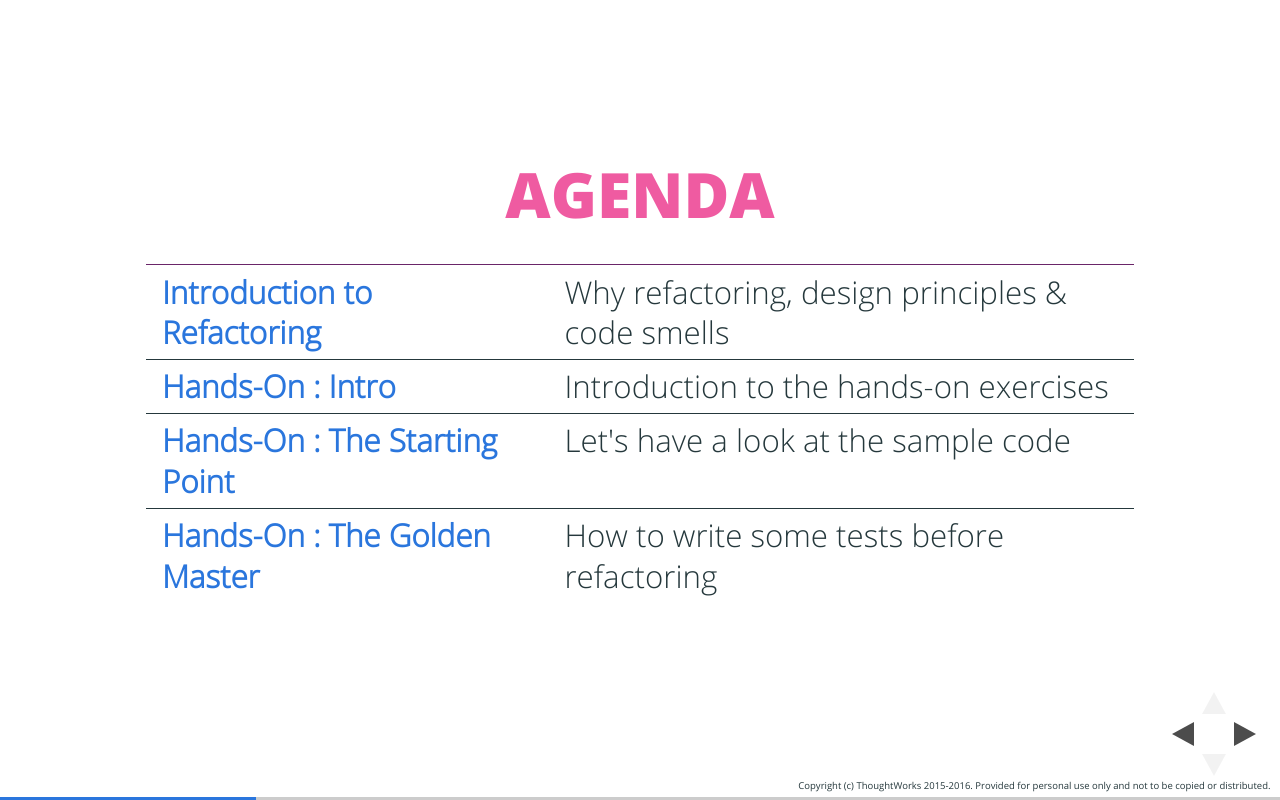
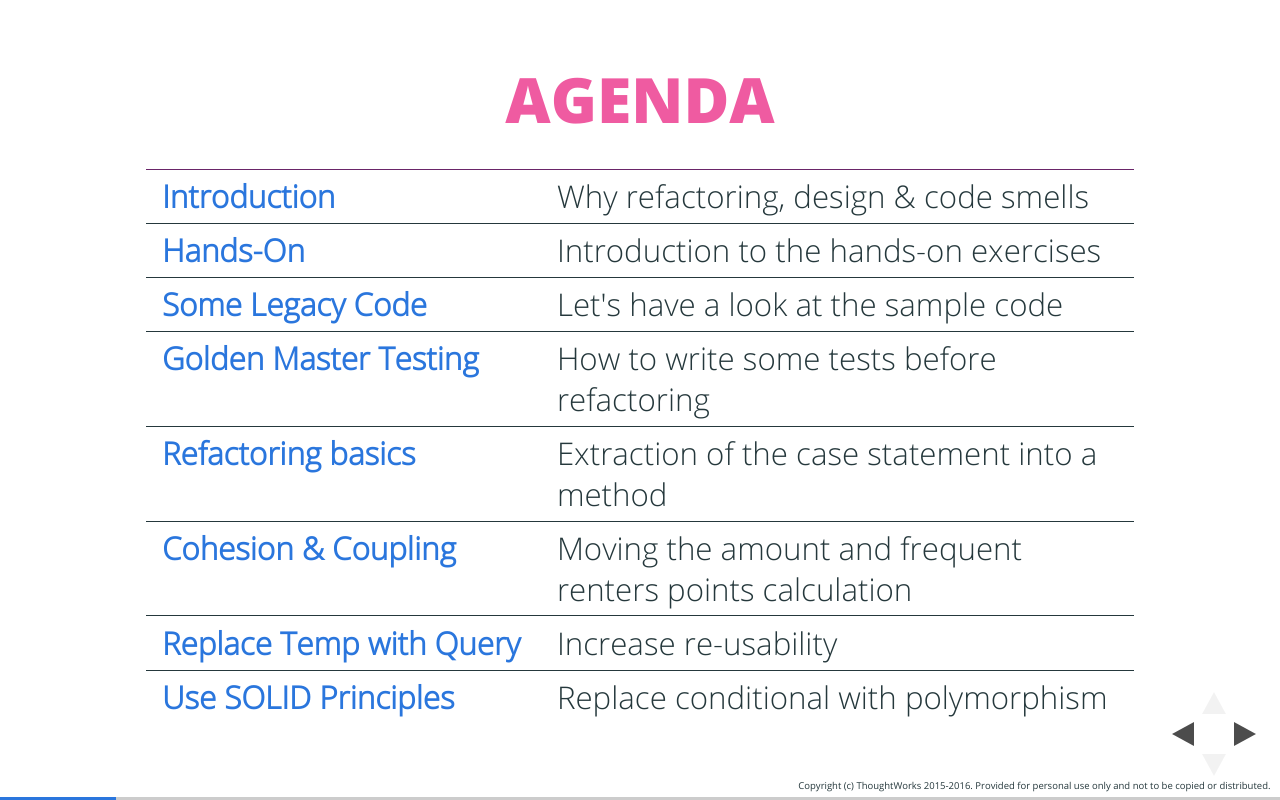
Before and after one commit to Women-Who-Code-Brisbane/refactoring-workshop-slides, a plain HTML site: page index.html in a window 1280 px wide. Both pictures are taken after a click on the button 1251 px from the left and 734 px from the top of the page. Drawn offline with nearby package versions, Linux system fonts and the light colour scheme; files that its build step writes are made by us from their sources.

Commit message:
Added full agenda and blank pages for each chapter

```diff
--- a/index.html
+++ b/index.html
@@ -52,7 +52,7 @@
           <table style="font-size:0.8em">
             <thead class="purple">
               <tr>
-                <th>
+                <th width="40%">
                 </th>
                 <th>
                 </th>
@@ -60,20 +60,36 @@
             </thead>
             <tbody>
               <tr>
-                <td><strong><a href="#/intro">Introduction to Refactoring</a></strong></td>
-                <td>Why refactoring, design principles & code smells</td>
+                <td><strong><a href="#/intro">Introduction</a></strong></td>
+                <td>Why refactoring, design & code smells</td>
               </tr>
               <tr>
-                <td><strong><a href="#/prac-0">Hands-On : Intro</a></strong></td>
+                <td><strong><a href="#/prac-0">Hands-On</a></strong></td>
                 <td>Introduction to the hands-on exercises</td>
               </tr>
               <tr>
-                <td><strong><a href="#/prac-1">Hands-On : The Starting Point</a></strong></td>
+                <td><strong><a href="#/prac-1">Some Legacy Code</a></strong></td>
                 <td>Let's have a look at the sample code</td>
               </tr>
               <tr>
-                <td><strong><a href="#/prac-2">Hands-On : The Golden Master</a></strong></td>
+                <td><strong><a href="#/prac-2">Golden Master Testing</a></strong></td>
                 <td>How to write some tests before refactoring</td>
+              </tr>
+              <tr>
+                <td><strong><a href="#/prac-3">Refactoring basics</a></strong></td>
+                <td>Extraction of the case statement into a method</td>
+              </tr>
+              <tr>
+                <td><strong><a href="#/prac-4">Cohesion & Coupling</a></strong></td>
+                <td>Moving the amount and frequent renters points calculation</td>
+              </tr>
+              <tr>
+                <td><strong><a href="#/prac-5">Replace Temp with Query</a></strong></td>
+                <td>Increase re-usability</td>
+              </tr>
+              <tr>
+                <td><strong><a href="#/prac-6">Use SOLID Principles</a></strong></td>
+                <td>Replace conditional with polymorphism</td>
               </tr>
             </tbody>
           </table>
@@ -97,7 +113,7 @@
 
 
         <section id="prac-0" class="title">
-          <h2>Introduction to the hands on</h2>
+          <h2>Introduction to the Hands On</h2>
           <hr>
           <section>
           	<p style="font-size: 30px;">xxxx</p>
@@ -108,6 +124,42 @@
           <section>
           	<p style="font-size: 30px">yyyy</p>
           </section>
+        </section>
+
+
+        <section id="prac-1" class="title">
+          <h2>Some Legacy Code</h2>
+          <hr>
+        </section>
+
+
+        <section id="prac-2" class="title">
+          <h2>Golden Master Testing</h2>
+          <hr>
+        </section>
+
+
+        <section id="prac-3" class="title">
+          <h2>Refactoring basics</h2>
+          <hr>
+        </section>
+
+
+        <section id="prac-4" class="title">
+          <h2>Cohesion & Coupling</h2>
+          <hr>
+        </section>
+
+
+        <section id="prac-5" class="title">
+          <h2>Replace Temp with Query</h2>
+          <hr>
+        </section>
+
+
+        <section id="prac-6" class="title">
+          <h2>Use SOLID Principles</h2>
+          <hr>
         </section>
 
       </div>
```
